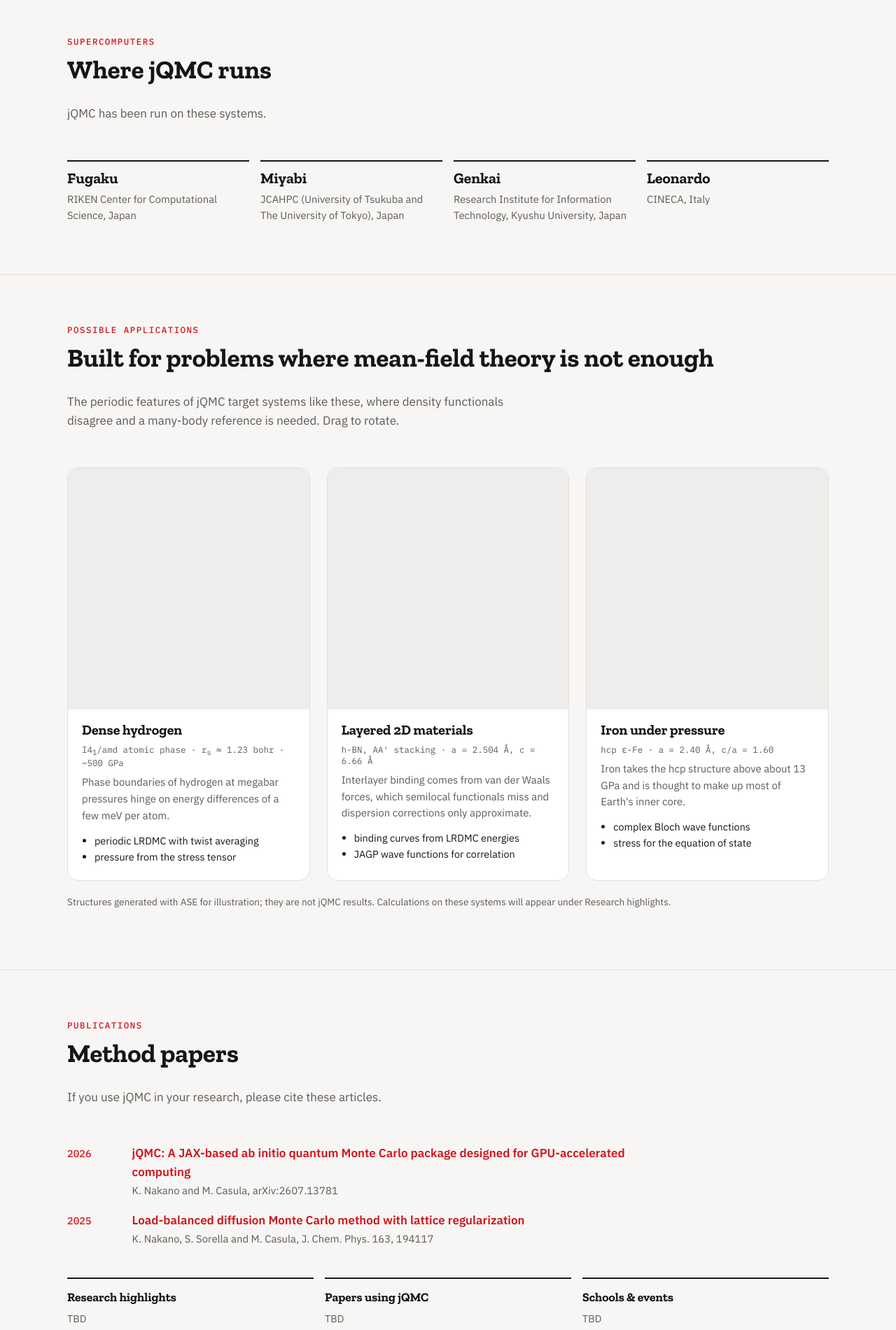
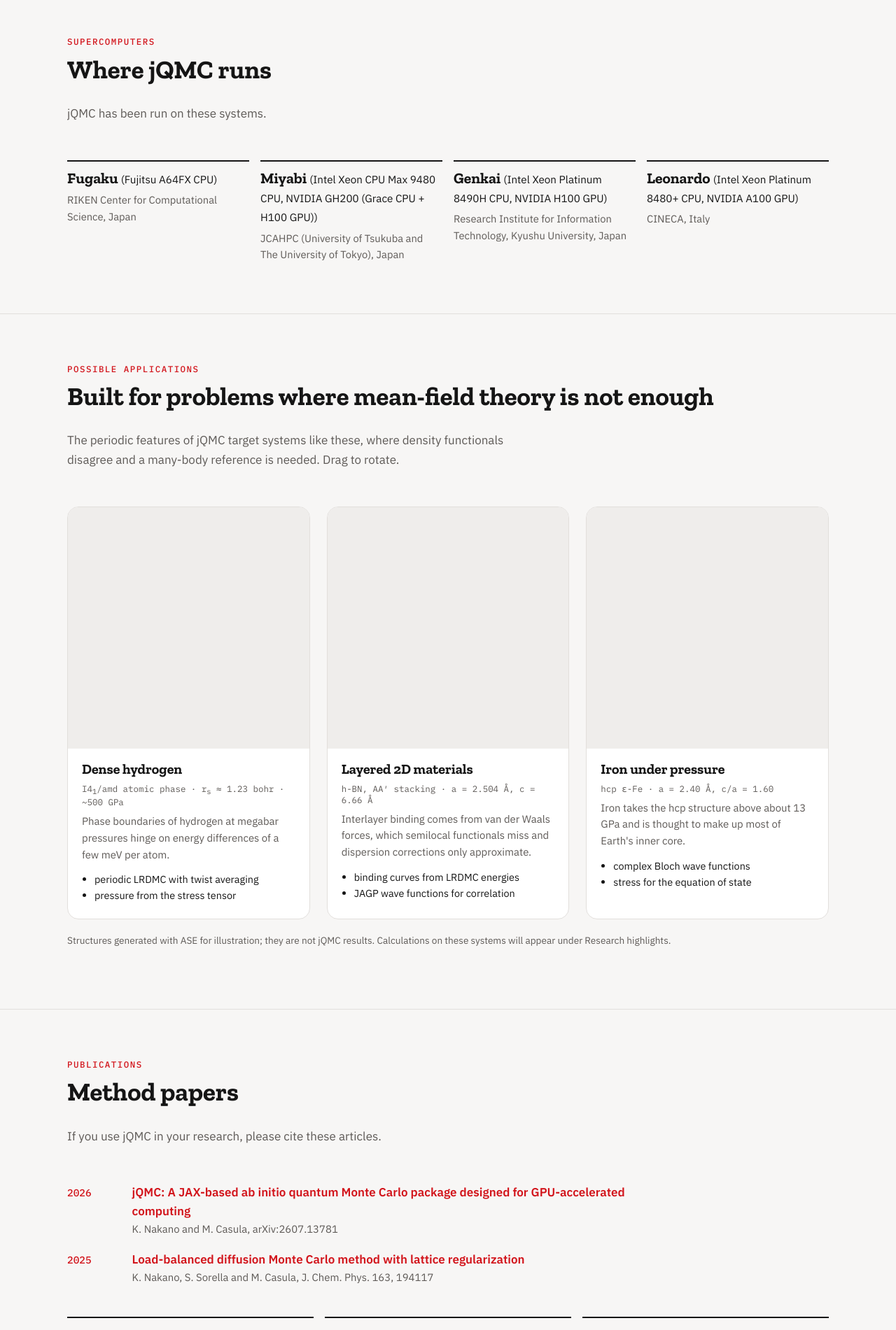
Before and after one commit to jqmc-project/jqmc-project.github.io, a Jekyll site: the page built from index.html, in a window 1280 px wide. Shown: the part 1891-3792 px from the top of the page at 70% size. Built offline with Jekyll 4.4.1, drawn with Linux system fonts in a browser that asks for light colours.

Commit message:
Show the processors of each supercomputer
Co-Authored-By: Claude Opus 5.5 <noreply@anthropic.com>
Claude-Session: https://claude.ai/code/session_01CBjSVRMRh5fBe9E7D2WSVc

```diff
--- a/_data/supercomputers.yml
+++ b/_data/supercomputers.yml
@@ -1,13 +1,17 @@
-# Supercomputers on which jQMC has been run: name, operating institution, country.
+# Supercomputers on which jQMC has been run: name, processors, operating institution, country.
 - name: Fugaku
+  hardware: Fujitsu A64FX CPU
   operator: RIKEN Center for Computational Science
   country: Japan
 - name: Miyabi
+  hardware: Intel Xeon CPU Max 9480 CPU, NVIDIA GH200 (Grace CPU + H100 GPU)
   operator: JCAHPC (University of Tsukuba and The University of Tokyo)
   country: Japan
 - name: Genkai
+  hardware: Intel Xeon Platinum 8490H CPU, NVIDIA H100 GPU
   operator: Research Institute for Information Technology, Kyushu University
   country: Japan
 - name: Leonardo
+  hardware: Intel Xeon Platinum 8480+ CPU, NVIDIA A100 GPU
   operator: CINECA
   country: Italy
--- a/assets/css/site.css
+++ b/assets/css/site.css
@@ -84,6 +84,7 @@ figure.logo img{display:block; width:100%; max-width:100%; height:auto}
 .hpc li{display:grid; gap:4px; align-content:start; border-top:2px solid var(--ink); padding-top:12px; min-width:0}
 .hpc b{font:700 1.35rem/1.2 var(--f-display)}
 .hpc span{color:var(--muted); font-size:.92rem}
+.hpc .spec{color:var(--ink); font-size:.95rem}
 
 /* applications */
 .apps{display:grid; grid-template-columns:repeat(3,minmax(0,1fr)); gap:24px}
--- a/index.html
+++ b/index.html
@@ -77,7 +77,7 @@ layout: default
   </div>
   <ul class="hpc">
   {%- for m in site.data.supercomputers %}
-    <li><b>{{ m.name }}</b> <span>{{ m.operator }}, {{ m.country }}</span></li>
+    <li><div><b>{{ m.name }}</b> <span class="spec">({{ m.hardware }})</span></div> <span>{{ m.operator }}, {{ m.country }}</span></li>
   {%- endfor %}
   </ul>
 </div></section>
```
